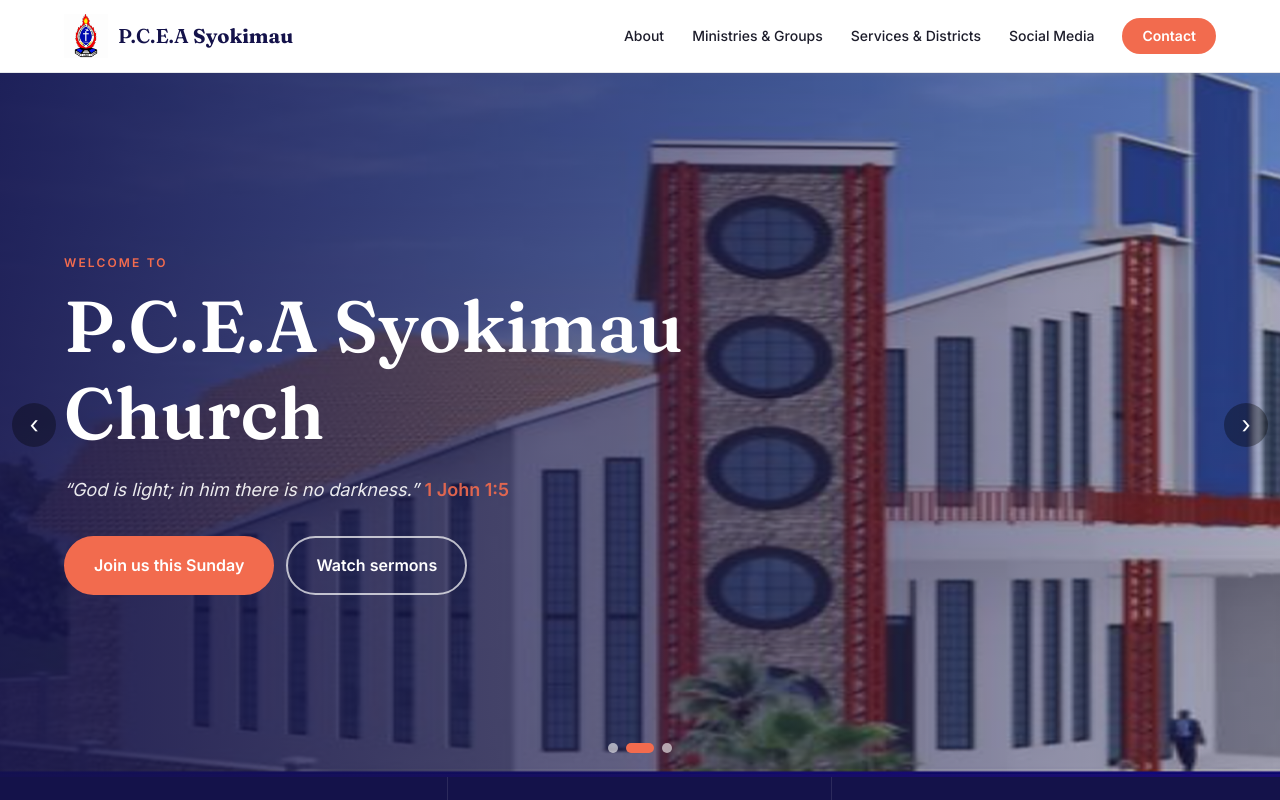
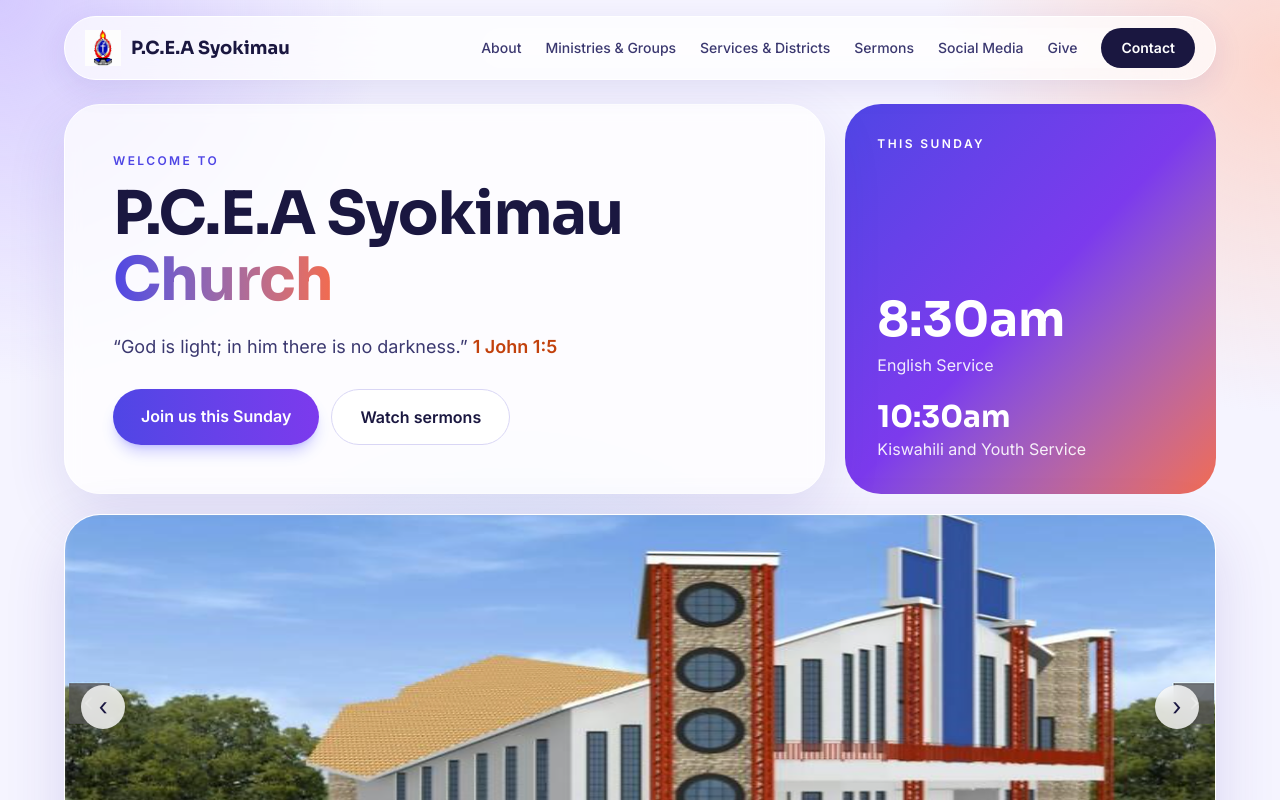
Before and after one commit to keithgachuche-cmd/PCEA-Syokimau, a React (Vite) app in the folder FRONTEND/: page / in a window 1280 px wide. Shown: the top 800 px of the page. Built offline with nearby package versions, Linux system fonts and the light colour scheme.

Commit message:
design change

```diff
--- a/FRONTEND/index.html
+++ b/FRONTEND/index.html
@@ -5,10 +5,10 @@
     <meta name="viewport" content="width=device-width, initial-scale=1.0" />
     <meta name="description" content="P.C.E.A Syokimau Church, Machakos County. To worship God and care for humanity in obedience to the Great Commission." />
     <title>P.C.E.A Syokimau Church</title>
+    <link rel="icon" type="image/png" href="/pceaheader.png" />
     <link rel="preconnect" href="https://fonts.googleapis.com" />
     <link rel="preconnect" href="https://fonts.gstatic.com" crossorigin />
-    <link href="https://fonts.googleapis.com/css2?family=Fraunces:opsz,wght@9..144,600;9..144,700&family=Inter:wght@400;500;600&display=swap" rel="stylesheet" />
-    <link rel="icon" type="image/png" href="/pceaheader.png" />
+    <link href="https://fonts.googleapis.com/css2?family=Sora:wght@500;600;700&family=Inter:wght@400;500;600&display=swap" rel="stylesheet" />
   </head>
   <body>
     <div id="root"></div>
--- a/FRONTEND/src/components/Header.jsx
+++ b/FRONTEND/src/components/Header.jsx
@@ -5,27 +5,27 @@ const links = [
   { to: "/#about", label: "About" },
   { to: "/ministries-groups", label: "Ministries & Groups" },
   { to: "/services-districts", label: "Services & Districts" },
+  { to: "/#sermons", label: "Sermons" },
   { to: "/social-media", label: "Social Media" },
+  { to: "/#give", label: "Give" },
 ];
 
 export default function Header() {
   const [open, setOpen] = useState(false);
 
   return (
-    <header className="sticky top-0 z-50 border-b border-gray-200 bg-white/90 backdrop-blur">
-      <div className="mx-auto flex h-18 w-[92%] max-w-6xl items-center justify-between">
+    <header className="sticky top-0 z-50 px-4 pt-4 md:px-8">
+      <div className="relative mx-auto flex h-16 max-w-6xl items-center justify-between rounded-full border border-white bg-white/70 px-5 shadow-[0_8px_30px_rgba(60,40,160,0.1)] backdrop-blur-xl">
         <Link
           to="/"
-          className="flex items-center gap-2.5 font-serif text-xl text-navy"
+          className="flex items-center gap-2.5 font-serif text-lg font-bold text-navy"
         >
-          <img src="/logo.png" alt="" className="h-11 w-auto" />
-          <span>
-            P.C.E.A <strong>Syokimau</strong>
-          </span>
+          <img src="/logo.png" alt="" className="h-9 w-auto" />
+          <span>P.C.E.A Syokimau</span>
         </Link>
 
         <button
-          className="flex h-10 w-10 flex-col items-center justify-center gap-1.5 md:hidden"
+          className="flex h-10 w-10 flex-col items-center justify-center gap-1.5 lg:hidden"
           aria-label="Toggle menu"
           aria-expanded={open}
           onClick={() => setOpen(!open)}
@@ -36,14 +36,14 @@ export default function Header() {
         </button>
 
         <nav
-          className={`${open ? "flex" : "hidden"} absolute left-0 right-0 top-18 flex-col items-start border-b border-gray-200 bg-white px-[4%] pb-5 pt-2 md:static md:flex md:flex-row md:items-center md:gap-7 md:border-0 md:bg-transparent md:p-0`}
+          className={`${open ? "flex" : "hidden"} absolute left-0 right-0 top-[72px] flex-col items-stretch gap-1 rounded-3xl border border-white bg-white/95 p-4 shadow-[0_20px_50px_rgba(60,40,160,0.15)] backdrop-blur-xl lg:static lg:flex lg:flex-row lg:items-center lg:gap-6 lg:border-0 lg:bg-transparent lg:p-0 lg:shadow-none`}
         >
           {links.map((l) => (
             <Link
               key={l.to}
               to={l.to}
               onClick={() => setOpen(false)}
-              className="w-full py-3 text-sm font-medium transition-colors hover:text-coral md:w-auto md:py-0"
+              className="rounded-xl px-3 py-2.5 text-sm font-medium text-muted transition-colors hover:bg-[#eceaff] hover:text-navy lg:px-0 lg:py-0 lg:hover:bg-transparent"
             >
               {l.label}
             </Link>
@@ -51,7 +51,7 @@ export default function Header() {
           <Link
             to="/#contact"
             onClick={() => setOpen(false)}
-            className="mt-2 rounded-full bg-coral px-5 py-2 text-sm font-semibold text-white transition hover:-translate-y-0.5 hover:bg-coral-dark md:mt-0"
+            className="mt-2 rounded-full bg-navy px-5 py-2.5 text-center text-sm font-semibold text-white transition hover:-translate-y-0.5 hover:bg-indigo-brand lg:mt-0"
           >
             Contact
           </Link>
--- a/FRONTEND/src/components/Hero.jsx
+++ b/FRONTEND/src/components/Hero.jsx
@@ -18,13 +18,59 @@ export default function Hero() {
   const next = () => setIndex((i) => (i + 1) % slides.length);
 
   return (
-    <section
-      id="top"
-      className="relative flex min-h-[88vh] items-center overflow-hidden bg-navy text-white"
+    <section id="top" className="mx-auto w-[92%] max-w-6xl pb-10 pt-6">
+      <div className="grid gap-5 lg:grid-cols-12">
+        {/* Welcome card */}
+        <div className="flex flex-col justify-center rounded-[36px] border border-white bg-white/75 p-8 shadow-[0_20px_60px_rgba(60,40,160,0.12)] backdrop-blur md:p-12 lg:col-span-8">
+          <p className="text-xs font-semibold uppercase tracking-[0.2em] text-indigo-brand">
+            Welcome to
+          </p>
+          <h1 className="mt-3 text-4xl text-navy sm:text-5xl md:text-6xl">
+            P.C.E.A Syokimau{" "}
+            <span className="bg-gradient-to-r from-indigo-brand to-coral bg-clip-text text-transparent">
+              Church
+            </span>
+          </h1>
+          <p className="mt-5 text-lg text-muted">
+            “God is light; in him there is no darkness.”{" "}
+            <span className="font-semibold text-coral-dark">1 John 1:5</span>
+          </p>
+
+          <div className="mt-7 flex flex-wrap gap-3">
+            <a
+              href="#services"
+              className="rounded-full bg-gradient-to-r from-indigo-brand to-violet-brand px-7 py-3.5 font-semibold text-white shadow-lg shadow-indigo-500/30 transition hover:-translate-y-0.5"
             >
-      {/* Sliding photos */}
+              Join us this Sunday
+            </a>
+            <a
+              href="#sermons"
+              className="rounded-full border border-[#d9d6f5] bg-white px-7 py-3.5 font-semibold text-navy transition hover:-translate-y-0.5 hover:border-indigo-brand"
+            >
+              Watch sermons
+            </a>
+          </div>
+        </div>
+
+        {/* This Sunday card */}
+        <div className="flex flex-col justify-between rounded-[36px] bg-gradient-to-br from-indigo-brand via-violet-brand to-coral p-8 text-white lg:col-span-4">
+          <p className="text-xs font-semibold uppercase tracking-[0.2em]">
+            This Sunday
+          </p>
+          <div className="mt-10">
+            <p className="font-serif text-5xl font-bold leading-none">8:30am</p>
+            <p className="mt-2 opacity-90">English Service</p>
+            <p className="mt-6 font-serif text-3xl font-bold leading-none">
+              10:30am
+            </p>
+            <p className="mt-1 opacity-90">Kiswahili and Youth Service</p>
+          </div>
+        </div>
+
+        {/* Photo slider */}
+        <div className="relative overflow-hidden rounded-[36px] border border-white shadow-[0_20px_60px_rgba(60,40,160,0.15)] lg:col-span-12">
           <div
-        className="absolute inset-0 flex transition-transform duration-700 ease-in-out"
+            className="flex aspect-[16/9] transition-transform duration-700 ease-in-out sm:aspect-[3/1]"
             style={{ transform: `translateX(-${index * 100}%)` }}
           >
             {slides.map((src) => (
@@ -36,71 +82,35 @@ export default function Hero() {
             ))}
           </div>
 
-      {/* Dark overlay so the text stays readable */}
-      <div className="absolute inset-0 bg-linear-to-r from-navy/90 to-navy/30"></div>
-
-      {/* Text */}
-      <div className="relative mx-auto w-[92%] max-w-6xl py-20">
-        <div className="max-w-3xl">
-          <p className="mb-3 text-xs font-semibold uppercase tracking-[0.18em] text-coral">
-            Welcome to
-          </p>
-          <h1 className="mb-5 text-5xl text-white md:text-7xl">
-            P.C.E.A Syokimau Church
-          </h1>
-          <p className="mb-8 text-lg italic opacity-90">
-            “God is light; in him there is no darkness.”
-            <span className="ml-1.5 font-semibold not-italic text-coral">
-              1 John 1:5
-            </span>
-          </p>
-
-          <div className="flex flex-wrap gap-3">
-            <a
-              href="#services"
-              className="rounded-full border-2 border-coral bg-coral px-7 py-3.5 font-semibold text-white transition hover:-translate-y-0.5 hover:border-coral-dark hover:bg-coral-dark"
-            >
-              Join us this Sunday
-            </a>
-            <a
-              href="#sermons"
-              className="rounded-full border-2 border-white/70 px-7 py-3.5 font-semibold text-white transition hover:bg-white/15"
-            >
-              Watch sermons
-            </a>
-          </div>
-        </div>
-      </div>
-
-      {/* Arrows */}
           <button
             onClick={prev}
             aria-label="Previous photo"
-        className="absolute left-3 top-1/2 z-10 grid h-11 w-11 -translate-y-1/2 place-items-center rounded-full bg-black/35 text-2xl transition hover:bg-black/60"
+            className="absolute left-4 top-1/2 grid h-11 w-11 -translate-y-1/2 place-items-center rounded-full bg-white/80 text-2xl text-navy shadow backdrop-blur transition hover:bg-white"
           >
             ‹
           </button>
           <button
             onClick={next}
             aria-label="Next photo"
-        className="absolute right-3 top-1/2 z-10 grid h-11 w-11 -translate-y-1/2 place-items-center rounded-full bg-black/35 text-2xl transition hover:bg-black/60"
+            className="absolute right-4 top-1/2 grid h-11 w-11 -translate-y-1/2 place-items-center rounded-full bg-white/80 text-2xl text-navy shadow backdrop-blur transition hover:bg-white"
           >
             ›
           </button>
 
-      {/* Dots */}
-      <div className="absolute bottom-6 left-1/2 z-10 flex -translate-x-1/2 gap-2">
+          <div className="absolute bottom-4 left-1/2 flex -translate-x-1/2 gap-2 rounded-full bg-white/70 px-3 py-2 backdrop-blur">
             {slides.map((_, i) => (
               <button
                 key={i}
                 onClick={() => setIndex(i)}
                 aria-label={`Go to photo ${i + 1}`}
                 className={`h-2.5 rounded-full transition-all ${
-              i === index ? "w-7 bg-coral" : "w-2.5 bg-white/60"
+                  i === index ? "w-7 bg-indigo-brand" : "w-2.5 bg-navy/30"
                 }`}
               />
             ))}
           </div>
+        </div>
+      </div>
     </section>
   );
 }
--- a/FRONTEND/src/index.css
+++ b/FRONTEND/src/index.css
@@ -1,30 +1,47 @@
 @import "tailwindcss";
 
 @theme {
-  --color-navy: #14124a;
-  --color-navy-2: #1e1b6b;
+  --color-navy: #1a1740;
+  --color-navy-2: #2a2570;
+  --color-indigo-brand: #4f46e5;
+  --color-violet-brand: #7c3aed;
   --color-coral: #f26b4e;
-  --color-coral-dark: #d9553a;
-  --color-cream: #faf7f2;
-  --color-ink: #1d1d2b;
-  --color-muted: #5f6070;
+  --color-coral-dark: #c2410c;
+  --color-cream: #f5f4ff;
+  --color-ink: #1a1740;
+  --color-muted: #3b3870;
   --font-sans: "Inter", system-ui, sans-serif;
-  --font-serif: "Fraunces", Georgia, serif;
+  --font-serif: "Sora", system-ui, sans-serif;
 }
 
 html {
   scroll-behavior: smooth;
-  scroll-padding-top: 80px;
+  scroll-padding-top: 96px;
+  background: #f5f4ff;
 }
 
 body {
   font-family: var(--font-sans);
   color: var(--color-ink);
-  background: white;
   line-height: 1.65;
+}
+
+/* Soft aurora glow that stays behind every page */
+body::before {
+  content: "";
+  position: fixed;
+  inset: 0;
+  z-index: -1;
+  pointer-events: none;
+  background:
+    radial-gradient(640px circle at 0% 0%, rgba(199, 184, 255, 0.7), transparent 60%),
+    radial-gradient(580px circle at 100% 8%, rgba(255, 201, 184, 0.7), transparent 60%),
+    radial-gradient(620px circle at 40% 100%, rgba(184, 230, 255, 0.6), transparent 60%);
 }
 
 h1, h2, h3 {
   font-family: var(--font-serif);
-  line-height: 1.2;
+  line-height: 1.1;
+  letter-spacing: -0.02em;
+  font-weight: 700;
 }
```
Lines whose indentation alone changed are shown as unchanged.
